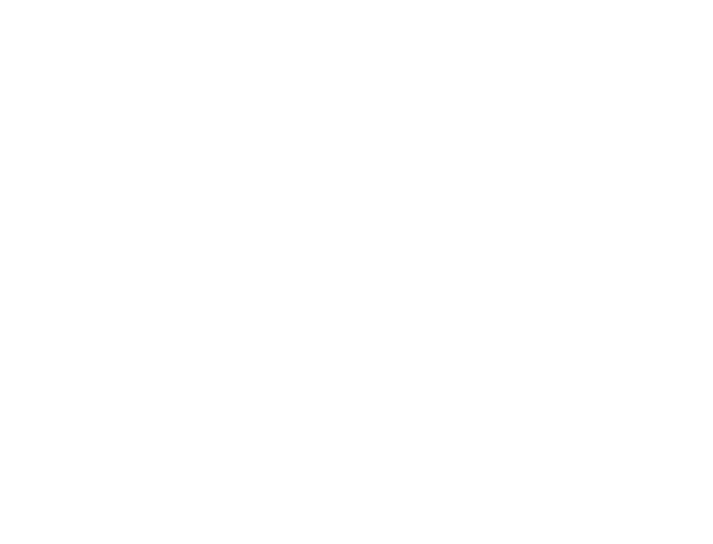
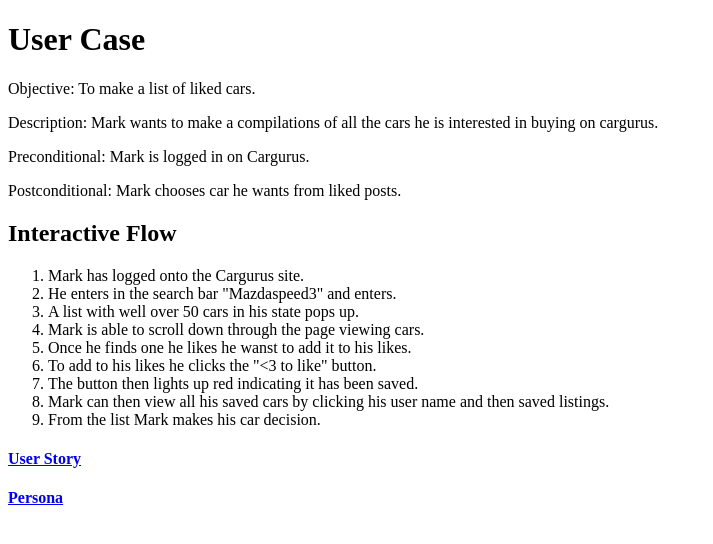
Before and after one commit to TrystanGray/data-design, a PHP site: page /use-case.php in a window 1280 px wide. Before the commit the part shown is empty. Shown: the top 544 px of the page, without its empty margins (0-713 px from the left). Run offline with PHP 8.4, Linux system fonts and the light colour scheme.

Commit message:
added the user story and user case to the html.

```diff
--- a/persona.php
+++ b/persona.php
@@ -28,5 +28,6 @@
 			<li>Role: Power/ casual user</li>
 		</ul>
 		<h4><a href="./user-story.php">User Story</a></h4>
+		<h4><a href="./use-case.php">User Cases</a></h4>
 	</body>
 </html>
--- a/use-case.php
+++ b/use-case.php
@@ -4,4 +4,25 @@
 		<meta charset="UTF-8">
 		<title>Data Design</title>
 	</head>
+	<body>
+		<h1>User Case</h1>
+		<p>Objective: To make a list of liked cars.</p>
+		<p>Description: Mark wants to make a compilations of all the cars he is interested in buying on cargurus.</p>
+		<p>Preconditional: Mark is logged in on Cargurus.</p>
+		<p>Postconditional: Mark chooses car he wants from liked posts.</p>
+		<h2>Interactive Flow</h2>
+		<ol>
+			<li>Mark has logged onto the Cargurus site.</li>
+			<li>He enters in the search bar "Mazdaspeed3" and enters.</li>
+			<li>A list with well over 50 cars in his state pops up.</li>
+			<li>Mark is able to scroll down through the page viewing cars.</li>
+			<li>Once he finds one he likes he wanst to add it to his likes.</li>
+			<li>To add to his likes he clicks the "<3 to like" button.</li>
+			<li>The button then lights up red indicating it has been saved.</li>
+			<li>Mark can then view all his saved cars by clicking his user name and then saved listings.</li>
+			<li>From the list Mark makes his car decision.</li>
+		</ol>
+		<h4><a href="./user-story.php">User Story</a></h4>
+		<h4><a href="./persona.php">Persona</a></h4>
+	</body>
 </html>
```
Also changed, not shown: user-story.php (+9 -0 lines).
